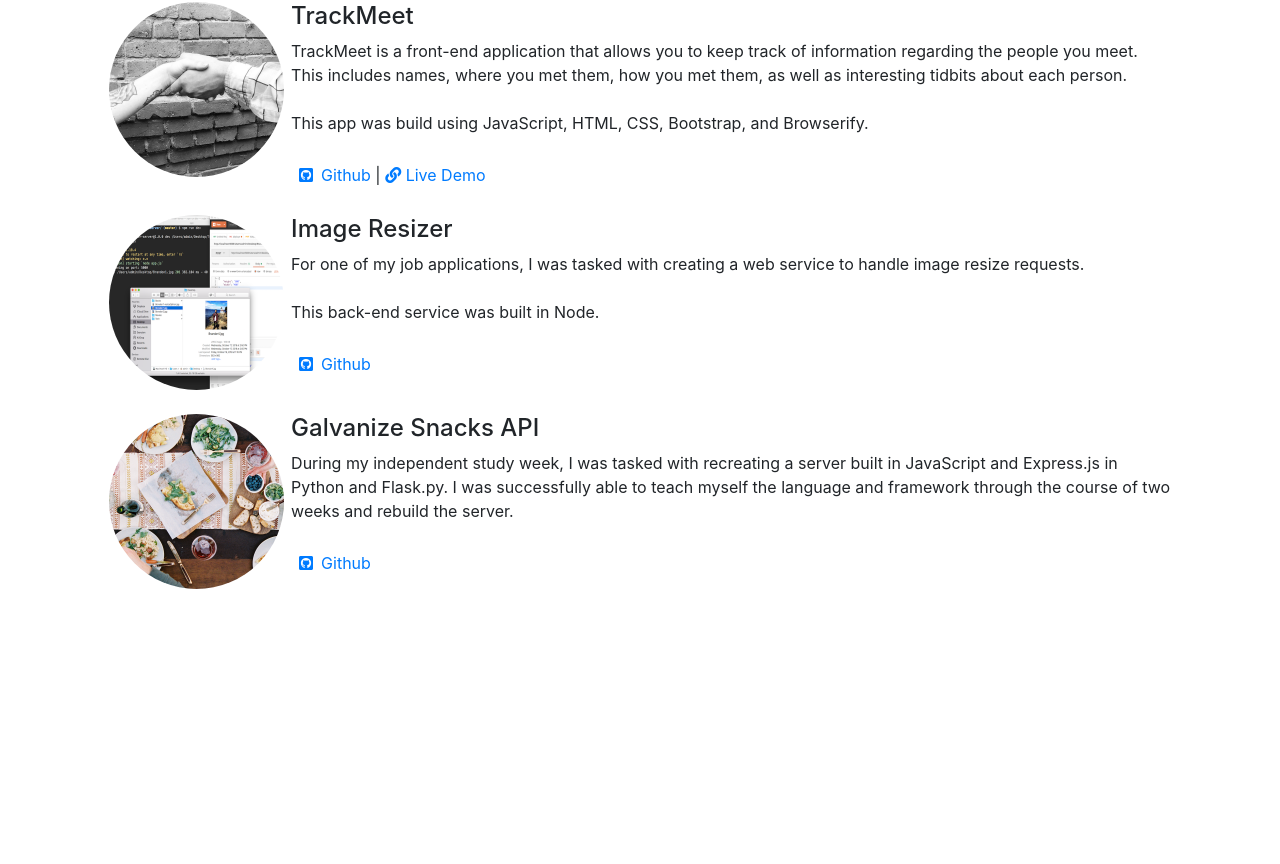
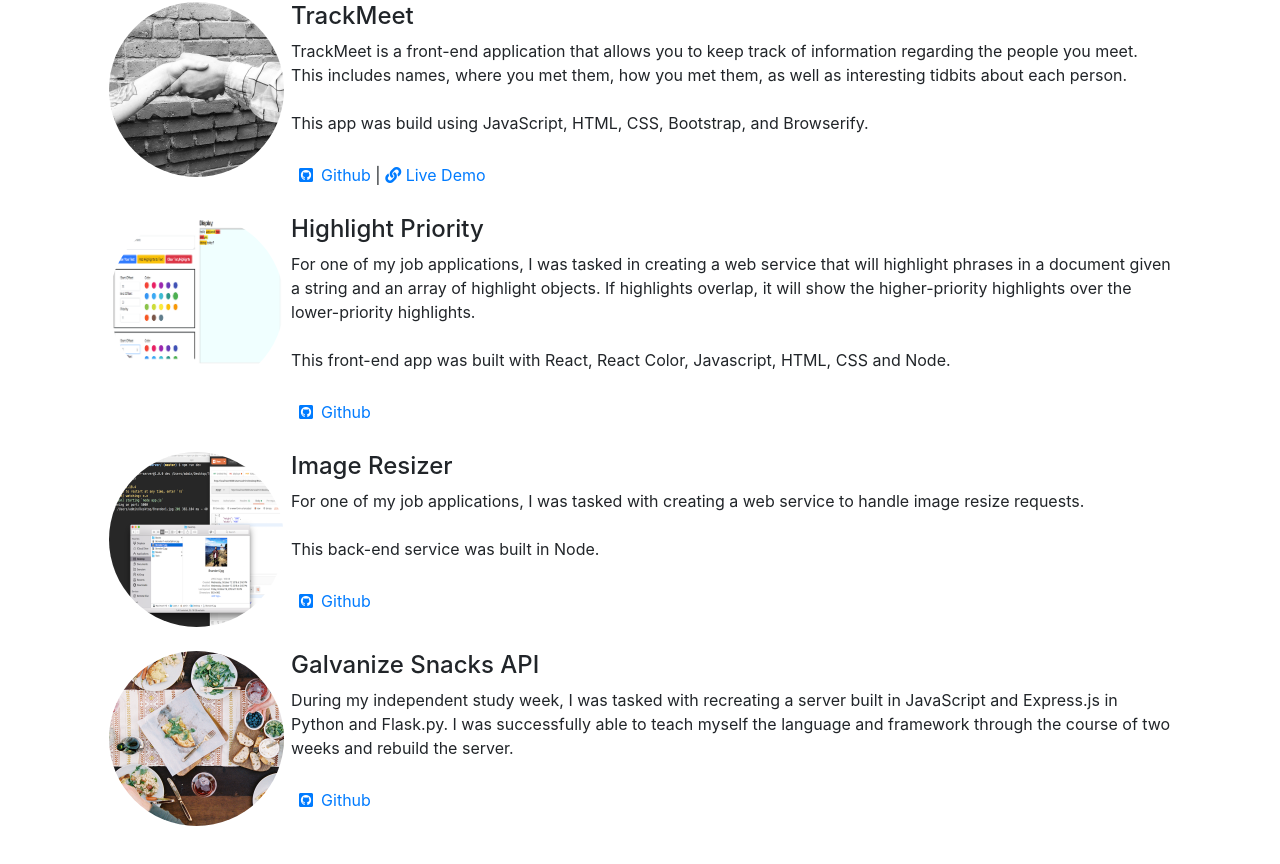
Before and after one commit to Brandoncyu/portfolio-react, a React (Create React App) app: page / in a window 1280 px wide. Shown: the part 2038-2902 px from the top of the page. Before the commit the page ends 2675 px from the top, so only its background shows below. Built offline with nearby package versions, Linux system fonts and the light colour scheme.

Commit message:
new portfolio

```diff
--- a/src/components/Projects.js
+++ b/src/components/Projects.js
@@ -97,6 +97,22 @@ class Projects extends Component {
           <br />
           <Row>
             <Col xl="2">
+              <img width="175" className="rounded-circle" src={require('../photos/highlight.png')} alt="profile" />
+            </Col>
+            <Col>
+              <h4>Highlight Priority</h4>
+              For one of my job applications, I was tasked in creating a web service that will highlight phrases in a document given a string and an array of highlight objects. If highlights overlap, it will show the higher-priority highlights over the lower-priority highlights.
+              <br />
+              <br />
+              This front-end app was built with React, React Color, Javascript, HTML, CSS and Node.
+              <br />
+              <br />
+              <a href = "https://github.com/Brandoncyu/highlight-priority" target="blank"><i className="fab fa-github-square p-2"></i>Github</a>
+            </Col>
+          </Row>
+          <br />
+          <Row>
+            <Col xl="2">
               <img width="175" className="rounded-circle" src={require('../photos/resize.png')} alt="profile" />
             </Col>
             <Col>
```
Also changed, not shown: src/photos/highlight.png (added).
